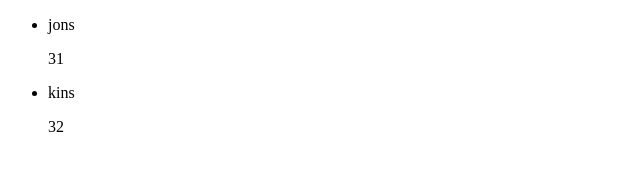
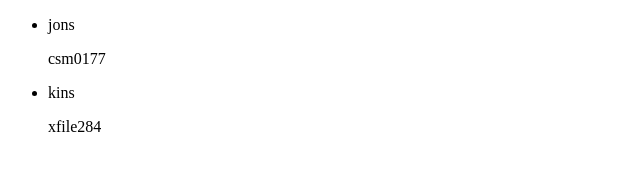
Before and after one commit to csm009177/XMLHttpRequest, a plain HTML site: page index.html in a window 1280 px wide. Shown: the full height of the page, 0-640 px from the left. Drawn offline with Linux system fonts and the light colour scheme.

Commit message:
add id data

```diff
--- a/index.html
+++ b/index.html
@@ -27,13 +27,17 @@
           // cre new li tag for each text
           let li = document.createElement('li');
           let p = document.createElement('p');
+          let div = document.createElement('div');
           // json 파일의 i번째 객체에 있는 key name의 정보를 불러온다
           li.textContent = json[i].name;
           // json 파일의 i번째 객체에 있는 key age의 정보를 불러온다
           p.textContent = json[i].age;
+          p.textContent = json[i].age;
+          p.textContent = json[i].Id;
+
           ul.appendChild(li);
           ul.appendChild(p);
-
+          ul.appendChild(div);
         }
       }
     };
--- a/name.json
+++ b/name.json
@@ -1,11 +1,12 @@
 [
 
-{"age":31,
-"name":"jons"
+  {"age":31,
+  "name":"jons",
+  "Id":"csm0177"
+  },
+  {"age":32,
+  "name":"kins",
+  "Id":"xfile284"
 
-},
-
-{"age":32,
-"name":"kins"
-}
+  }
 ]
```
